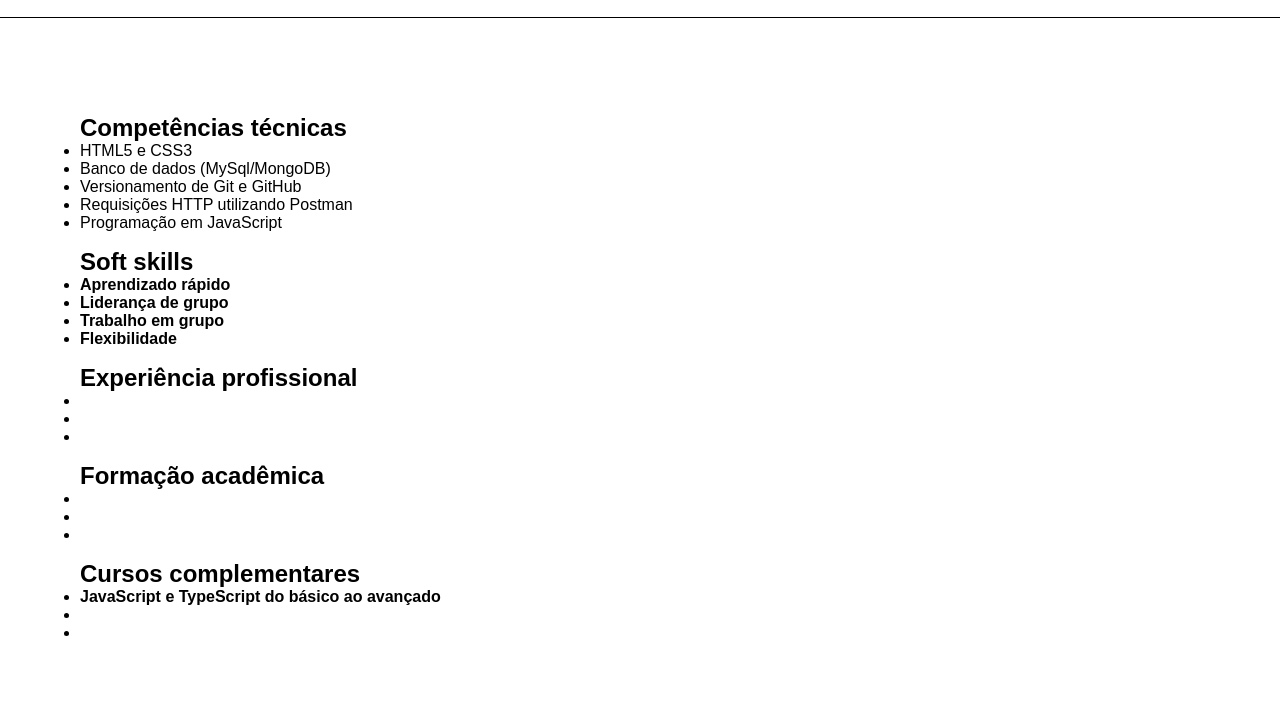
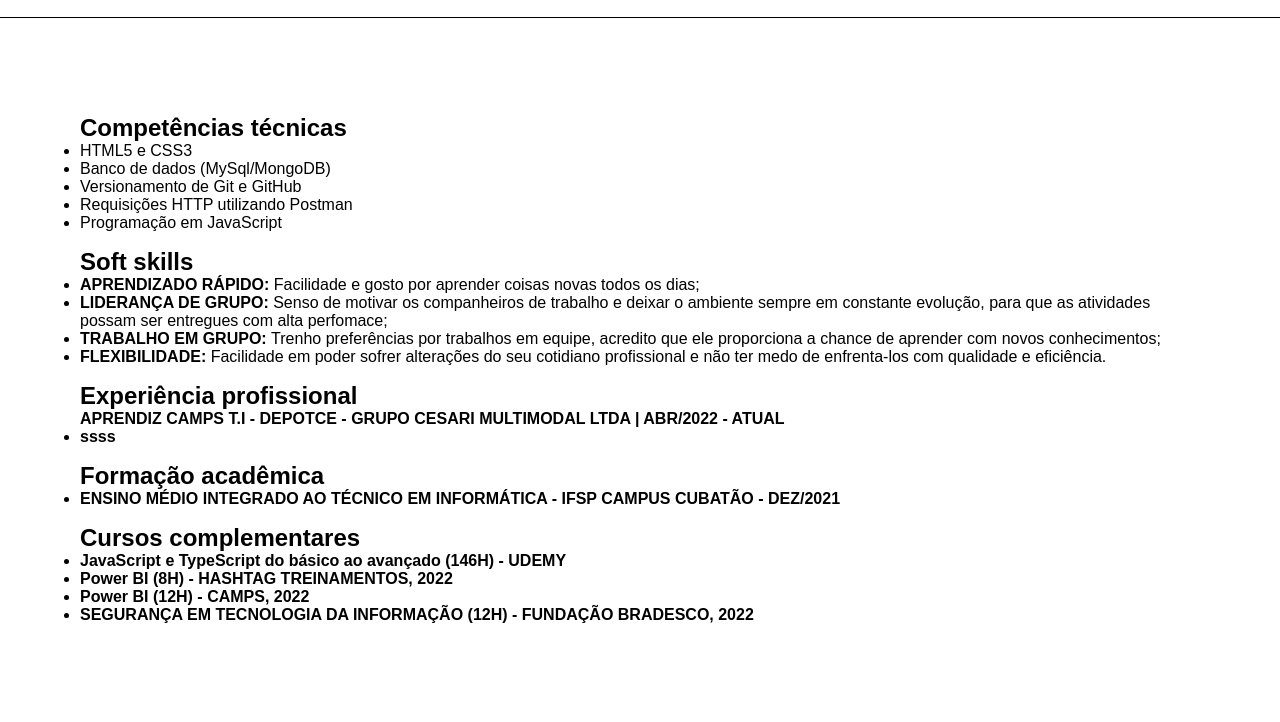
Before and after one commit to jonathan-macedo/curriculum, a plain HTML site: page index.html in a window 1280 px wide. Shown: the part 123-845 px from the top of the page. Drawn offline with Linux system fonts and the light colour scheme.

Commit message:
Alterações da estilização e corpo do curriculo

```diff
--- a/index.html
+++ b/index.html
@@ -14,10 +14,10 @@
     <header>
         <h1>Jonathan Macedo Castro</h1>
         <ul>
-            <li><i class="fa-solid fa-phone-volume"></i>(13) 98804-2702</li>
-            <li><i class="fa-solid fa-envelope"></i>jonathan.maccas@gmail.com</li>
-            <li><a href="https://www.linkedin.com/in/jonathan-macedo-castro/" target="_blank" rel="noopener noreferrer"><i class="fa-brands fa-github"></i>Jonathan</a></li>
-            <li><a href="https://github.com/jonathan-macedo" target="_blank" rel="noopener noreferrer"><i class="fa-brands fa-linkedin"></i>Jonathan</a></li>
+            <li><i class="fa-solid fa-phone-volume"></i> (13) 98804-2702</li>
+            <li><i class="fa-solid fa-envelope"></i> jonathan.maccas@gmail.com</li>
+            <li><a href="https://www.linkedin.com/in/jonathan-macedo-castro/" target="_blank" rel="noopener noreferrer"><i class="fa-brands fa-github"></i> Jonathan</a></li>
+            <li><a href="https://github.com/jonathan-macedo" target="_blank" rel="noopener noreferrer"><i class="fa-brands fa-linkedin"></i> Jonathan</a></li>
         </ul>
     </header>
     <main>
@@ -34,34 +34,32 @@
         <section id="habilidades">
             <h2>Soft skills</h2>
             <ul>
-                <li>Aprendizado rápido</li>
-                <li>Liderança de grupo</li>
-                <li>Trabalho em grupo</li>
-                <li>Flexibilidade</li>
+                <li><span class="subtitle">Aprendizado rápido: </span><span>Facilidade e gosto por aprender coisas novas todos os dias;</span></li>
+                <li><span class="subtitle">Liderança de grupo: </span><span>Senso de motivar os companheiros de trabalho e deixar o ambiente sempre em constante evolução, para que as atividades possam ser entregues com alta perfomace;</span></li>
+                <li><span class="subtitle">Trabalho em grupo: </span><span>Trenho preferências por trabalhos em equipe, acredito que ele proporciona a chance de aprender com novos conhecimentos;</span></li>
+                <li><span class="subtitle">Flexibilidade: </span><span>Facilidade em poder sofrer alterações do seu cotidiano profissional e não ter medo de enfrenta-los com qualidade e eficiência.</span></li>
             </ul>
         </section>
         <section id="experiencia">
             <h2>Experiência profissional</h2>
+            <h4>Aprendiz camps t.i - depotce - grupo cesari multimodal ltda | abr/2022 - atual</h4>
             <ul>
-                <li></li>
-                <li></li>
-                <li></li>
+                <li>ssss</li>
             </ul>
         </section>
         <section id="formacao">
             <h2>Formação acadêmica</h2>
             <ul>
-                <li></li>
-                <li></li>
-                <li></li>
+                <li><h4>ensino médio integrado ao técnico em informática - IFSP campus cubatão - dez/2021</h4></li>
             </ul>
         </section>
         <section id="cursos">
             <h2>Cursos complementares</h2>
             <ul>
-                <li>JavaScript e TypeScript do básico ao avançado</li>
-                <li></li>
-                <li></li>
+                <li>JavaScript e TypeScript do básico ao avançado (146H) - UDEMY</li>
+                <li>Power BI (8H) - HASHTAG TREINAMENTOS, 2022</li>
+                <li>Power BI (12H) - CAMPS, 2022</li>
+                <li>SEGURANÇA EM TECNOLOGIA DA INFORMAÇÃO (12H) - FUNDAÇÃO BRADESCO, 2022</li>
             </ul>
         </section>
     </main>
--- a/styles/style.css
+++ b/styles/style.css
@@ -29,6 +29,10 @@ header ul li {
     padding-right: 2rem;
 }
 
+header ul li a {
+    text-decoration: none;
+}
+
 
 main {
     margin: auto;
@@ -39,6 +43,18 @@ h2 {
     margin-top: 1rem;
 }
 
-#habilidades ul li, #experiencia ul li, #formacao ul li, #cursos ul li {
+h4 {
+    text-transform: uppercase;
+}
+#experiencia ul li, #formacao ul li, #cursos ul li {
     font-weight: bold;
 }
+#habilidades ul li span, #experiencia ul li span, #formacao ul li span, #cursos ul li span{
+    font-weight: 200;
+}
+
+#habilidades ul li .subtitle{
+    text-transform: uppercase;
+    font-weight: 600;
+    font-size: 16px;
+}
```
